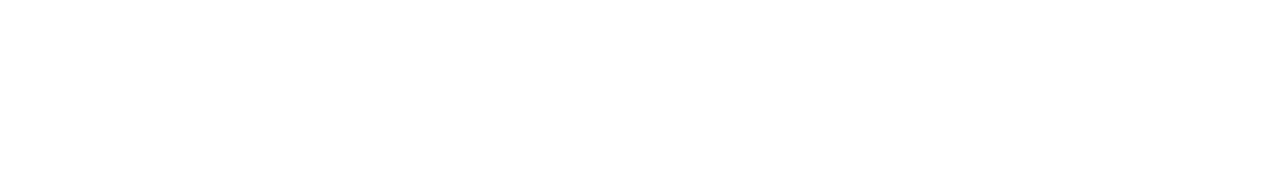
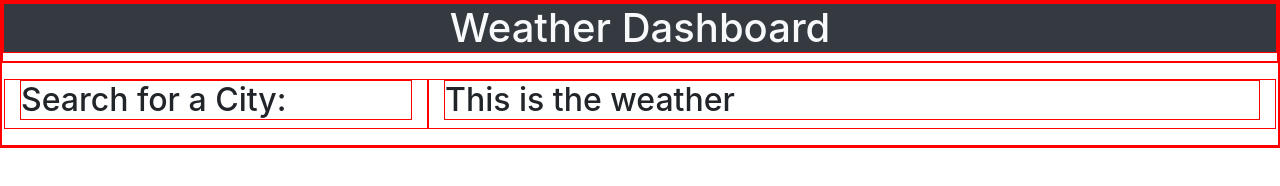
Before and after one commit to DanielG808/weather-app, a plain HTML site: page index.html in a window 1280 px wide. Drawn offline with nearby package versions, Linux system fonts and the light colour scheme.

Commit message:
added UI elements and began shaping bootstraqp layout

```diff
--- a/assets/style.css
+++ b/assets/style.css
@@ -0,0 +1,4 @@
+* {
+    box-sizing: border-box;
+    border: 1px solid red;
+}
--- a/index.html
+++ b/index.html
@@ -5,10 +5,21 @@
     <meta http-equiv="X-UA-Compatible" content="IE=edge">
     <meta name="viewport" content="width=device-width, initial-scale=1.0">
     <title>Document</title>
+    <link rel="stylesheet" href="https://cdn.jsdelivr.net/npm/bootstrap@4.3.1/dist/css/bootstrap.min.css" integrity="sha384-ggOyR0iXCbMQv3Xipma34MD+dH/1fQ784/j6cY/iJTQUOhcWr7x9JvoRxT2MZw1T" crossorigin="anonymous">
     <link rel="stylesheet" href="./assets/style.css">
 </head>
 <body>
-
+    <header>
+        <h1 class="text-center text-light bg-dark">Weather Dashboard</h1>
+    </header>
+    <main class="d-flex row p-3">
+        <div class="search-container col-md-4">
+            <h2>Search for a City:</h2>
+        </div>
+        <div class="weather-info-container col-md-8">
+            <h2>This is the weather</h2>
+        </div>
+    </main>
 </body>
 <script src="./assets/script.js"></script>
 </html>
```
